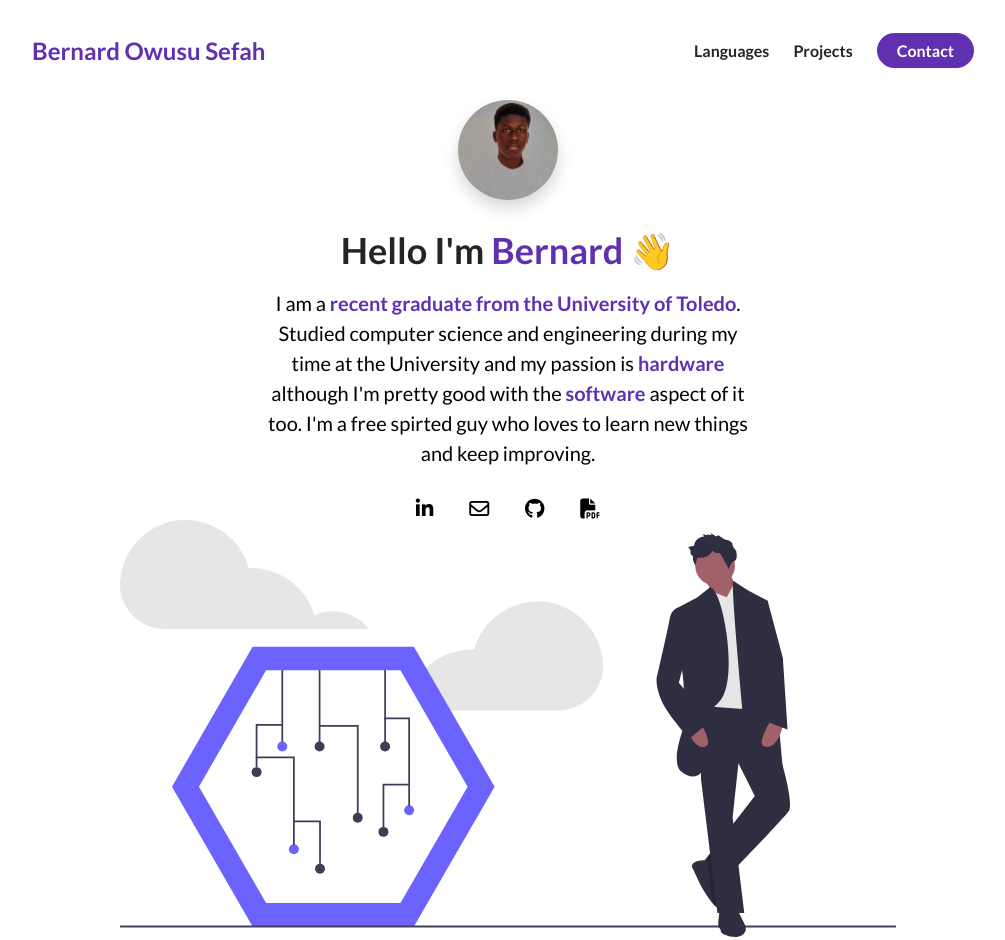
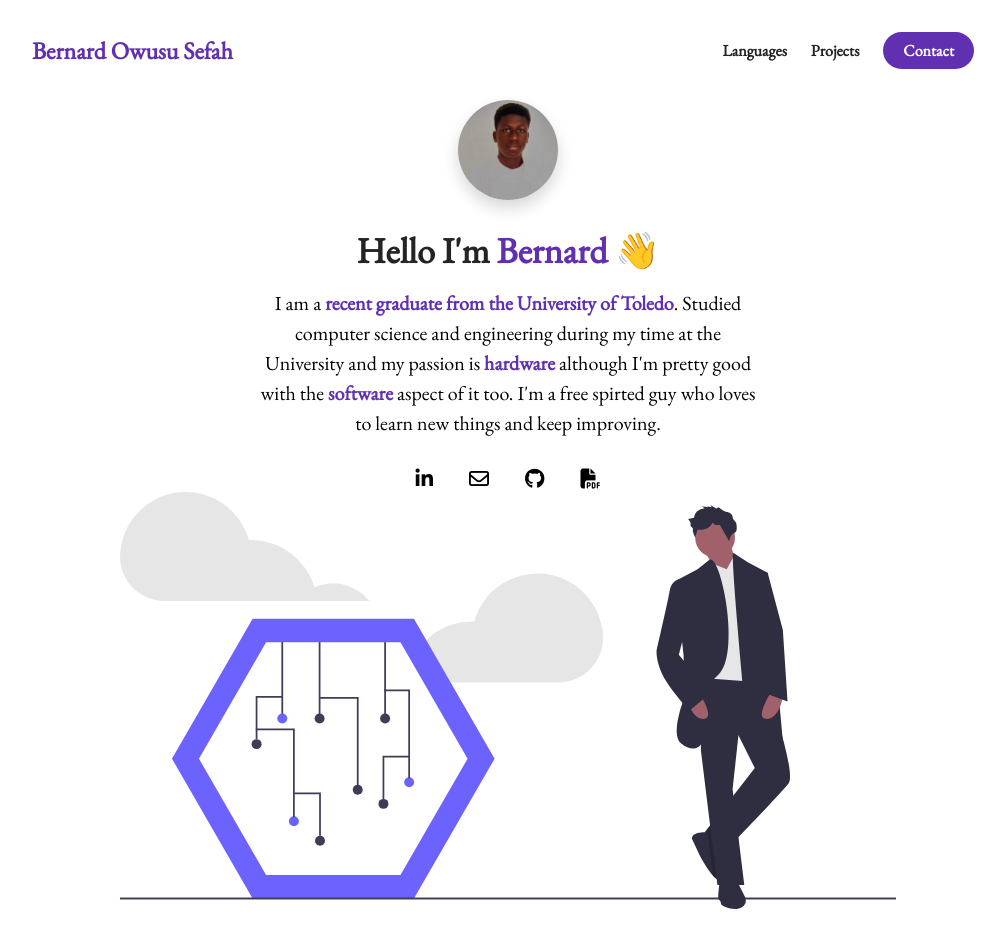
Before and after one commit to bowusus/benos, a plain HTML site: page BernardWebsite.html in a window 1280 px wide. Shown: the top 940 px of the page, without its empty margins (132-1137 px from the left). Drawn offline with nearby package versions, Linux system fonts and the light colour scheme.

Commit message:
new cahnge

```diff
--- a/BernardWebsite.html
+++ b/BernardWebsite.html
@@ -30,7 +30,7 @@
                 ">Projects</a>
                 </li>
                 <li class="nav_link">
-                    <a href="" class="
+                    <a href="mailto:bernard.os@outlook.com" class="
                 nav__link--anchor
                 nav__link--anchor-primary
                 ">Contact</a>
@@ -180,10 +180,10 @@
                                 <div class="project_description_links">
                                     <a href="https://github.com/bowusus/Digital-Logic-Design" target="blank" class="project_description_link">
                                         <i class="fab fa-github"></i>
-                                    <!-- </a>
-                                        <a href="www.mywebsite.com" class="project_description_link">
+                                     </a>
+                                        <!-- <a href="www.mywebsite.com" class="project_description_link">
                                             <i class="fas fa-link"></i>
-                                    </a> -->
+                                    </a>  -->
                                 </div>
                             </div>
                         </div>
@@ -192,7 +192,7 @@
                         <div class="project_wrapper">
                             <img src="./assets/fork.png" class="project_img" alt="Flight Booking System">
                             <div class="project_description">
-                                <h3 class="project_description_title">Operating System Concepts Fork Project</h3>
+                                <h3 class="project_description_title">Fork Project</h3>
                                 <h4 class="project_description_subtitle">
                                     C
                                 </h4>
@@ -204,8 +204,8 @@
                                 <div class="project_description_links">
                                     <a href="https://github.com/bowusus/Digital-Logic-Design" target="blank" class="project_description_link">
                                         <i class="fab fa-github"></i>
-                                    <!-- </a>
-                                        <a href="www.mywebsite.com" class="project_description_link">
+                                    </a>
+                                        <!-- <a href="www.mywebsite.com" class="project_description_link">
                                             <i class="fas fa-link"></i>
                                     </a> -->
                                 </div>
@@ -216,9 +216,9 @@
                         <div class="project_wrapper">
                             <img src="./assets/Binary.jpg" class="project_img" alt="Flight Booking System">
                             <div class="project_description">
-                                <h3 class="project_description_title">Binary Search Tree (BST)</h3>
+                                <h3 class="project_description_title">Binary Search Tree</h3>
                                 <h4 class="project_description_subtitle">
-                                   C++
+                                     C++
                                 </h4>
                                 <p class="project_description_paragraph">
                                    Using C++ I made an implementation of a binary search tree that adds strings to the
@@ -227,8 +227,8 @@
                                 <div class="project_description_links">
                                     <a href="https://github.com/bowusus/Digital-Logic-Design" target="blank" class="project_description_link">
                                         <i class="fab fa-github"></i>
-                                    <!-- </a>
-                                        <a href="www.mywebsite.com" class="project_description_link">
+                                     </a>
+                                        <!-- <a href="www.mywebsite.com" class="project_description_link">
                                             <i class="fas fa-link"></i>
                                     </a> -->
                                 </div>
--- a/style.css
+++ b/style.css
@@ -1,7 +1,7 @@
-@import url('https://fonts.googleapis.com/css2?family=Lato:wght@400;700&display=swap');
+@import url('https://fonts.googleapis.com/css2?family=EB+Garamond&display=swap');
 *{
 
-    font-family: 'Lato', sans-serif;
+    font-family: 'EB Garamond', serif;
     padding: 0;
     margin: 0;
     box-sizing: border-box;
```
